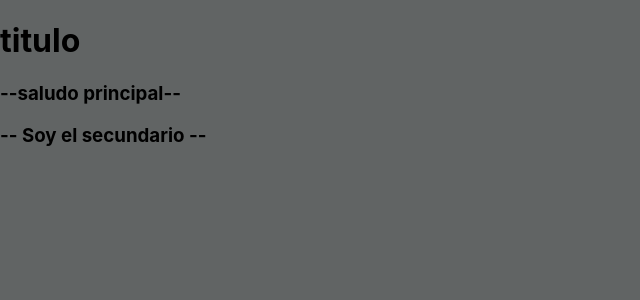
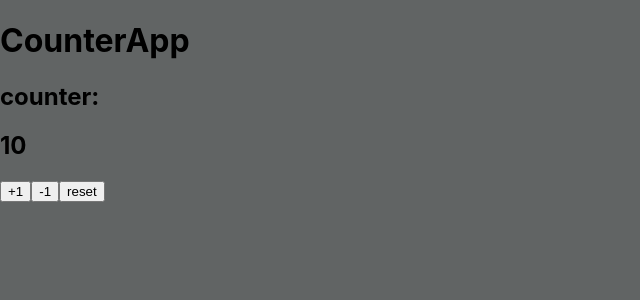
Before and after one commit to emanuelhardwell/react-data, a React (Create React App) app: page / in a window 1280 px wide. Shown: the top 300 px of the page, without its empty margins (0-640 px from the left). Built offline with nearby package versions, Linux system fonts and the light colour scheme.

Commit message:
Se agrego la aplicacion de conterApp

```diff
--- /dev/null
+++ b/src/CounterApp.js
@@ -0,0 +1,37 @@
+import React, { useState } from "react";
+import PropTypes from "prop-types";
+
+const CounterApp = ({ value }) => {
+  const [counter, setCounter] = useState(value);
+
+  const handleAdd = () => {
+    setCounter(counter + 1);
+    //forma 2
+    // setCounter((c) => c + 1);
+  };
+
+  const handleSubstract = () => {
+    setCounter(counter - 1);
+  };
+
+  const handleReset = () => {
+    setCounter(value);
+  };
+
+  return (
+    <div>
+      <h1> CounterApp </h1>
+      <h2>counter: </h2>
+      <h2> {counter} </h2>
+      <button onClick={handleAdd}> +1 </button>
+      <button onClick={handleSubstract}> -1 </button>
+      <button onClick={handleReset}> reset </button>
+    </div>
+  );
+};
+
+CounterApp.propTypes = {
+  value: PropTypes.number.isRequired,
+};
+
+export default CounterApp;
--- a/src/index.js
+++ b/src/index.js
@@ -1,9 +1,10 @@
 import React from "react";
 import ReactDOM from "react-dom/client";
-import AppDefaultProps from "./AppDefaultProps";
+import CounterApp from "./CounterApp";
+// import AppDefaultProps from "./AppDefaultProps";
 // import AppPropTypes from "./AppPropTypes";
 import "./index.css";
 // import App from "./App";
 
 const root = ReactDOM.createRoot(document.getElementById("root"));
-root.render(<AppDefaultProps saludo="saludo principal" />);
+root.render(<CounterApp value={10} />);
```
